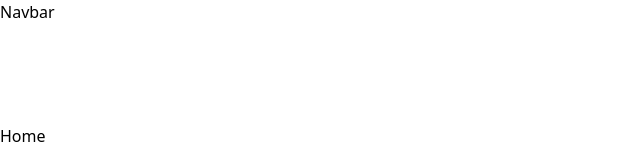
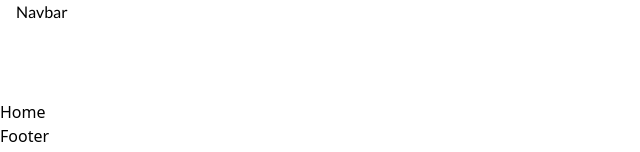
Before and after one commit to Erhahon-Imafidon/mernstack-realestate-app, a React (Vite) app: page / in a window 1280 px wide. Shown: the top 152 px of the page, without its empty margins (0-640 px from the left). Built offline with nearby package versions, Linux system fonts and the light colour scheme.

Commit message:
feat: enhance Navbar component with styling and logo constant

```diff
--- a/src/components/Navbar.tsx
+++ b/src/components/Navbar.tsx
@@ -1,7 +1,13 @@
 import { NavLink, Link } from 'react-router';
 
+const Logo = '/logo.png';
+
 const Navbar = () => {
-    return <header>Navbar</header>;
+    return (
+        <header className="container font-lato fixed inset-x-0 top-0">
+            Navbar
+        </header>
+    );
 };
 
 export default Navbar;
```
